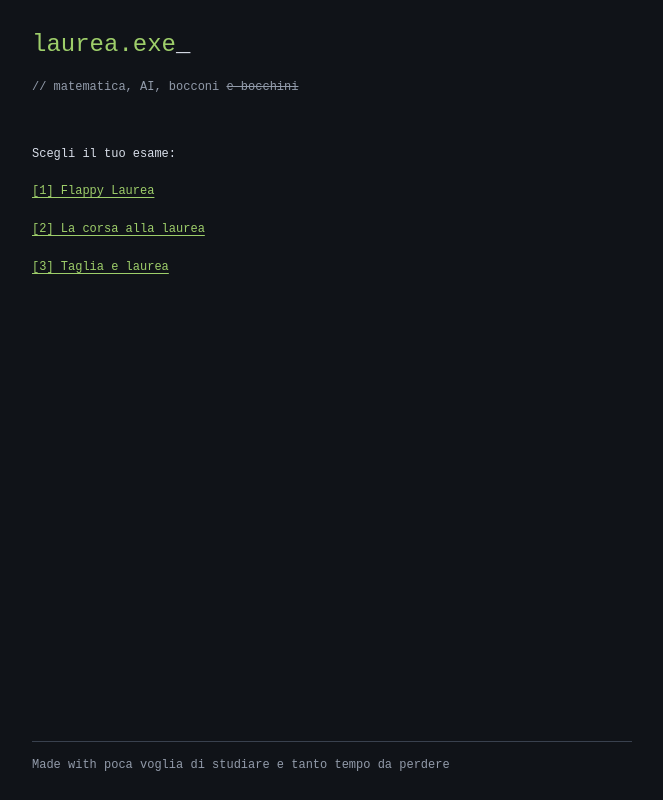
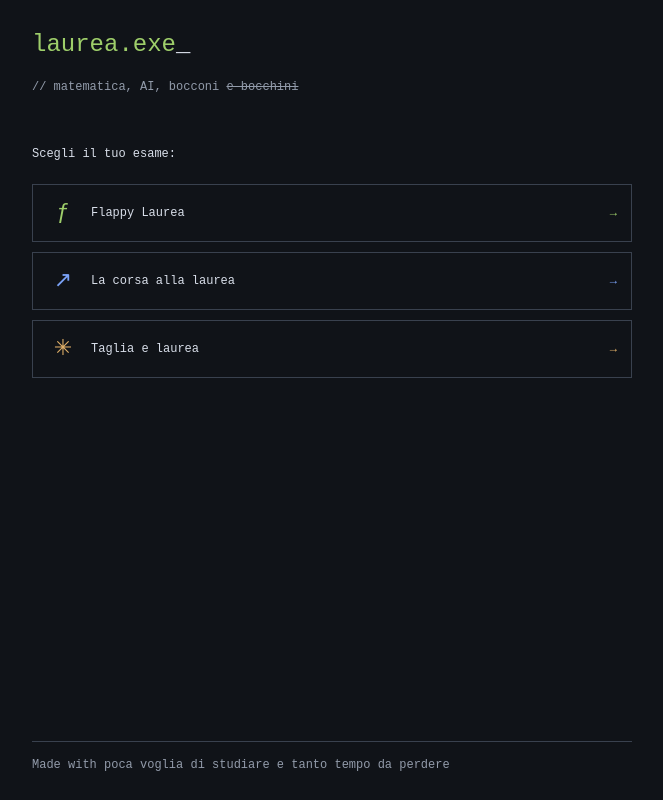
Before and after one commit to billy4479/laurea, a SvelteKit app: page / in a window 1280 px wide. Shown: the whole page, without its empty margins (308-971 px from the left). Built offline with nearby package versions, Linux system fonts and the light colour scheme; a web font is replaced by a local one.

Commit message:
home: make game selection easier

```diff
--- a/src/app.css
+++ b/src/app.css
@@ -92,15 +92,33 @@ footer,
 	padding: 0;
 	margin: 0;
 }
-.game-list li {
-	margin-bottom: 24px;
+.game-list li + li {
+	margin-top: 10px;
 }
 .game-list a {
-	font-size: 12px;
+	display: flex;
+	align-items: center;
+	gap: 12px;
+	min-height: 58px;
+	padding: 12px 14px;
+	border: 1px solid var(--line);
+	color: inherit;
+	text-decoration: none;
 }
-.game-list p {
-	margin: 8px 0 0;
-	font-size: 12px;
+.game-list a:hover {
+	background: #242d38;
+}
+.game-symbol,
+.game-arrow {
+	color: var(--game-color);
+}
+.game-symbol {
+	width: 32px;
+	font-size: 22px;
+	text-align: center;
+}
+.game-title {
+	flex: 1;
 }
 footer {
 	margin-top: 32px;
--- a/src/routes/+page.svelte
+++ b/src/routes/+page.svelte
@@ -16,7 +16,11 @@
 		<ol class="game-list">
 			{#each games as game (game.id)}
 				<li>
-					<a href={resolve('/g/[id]', { id: String(game.id) })}>[{game.id}] {game.title}</a>
+					<a href={resolve('/g/[id]', { id: String(game.id) })} style:--game-color={game.color}>
+						<span class="game-symbol" aria-hidden="true">{game.symbol}</span>
+						<span class="game-title">{game.title}</span>
+						<span class="game-arrow" aria-hidden="true">→</span>
+					</a>
 				</li>
 			{/each}
 		</ol>
```
